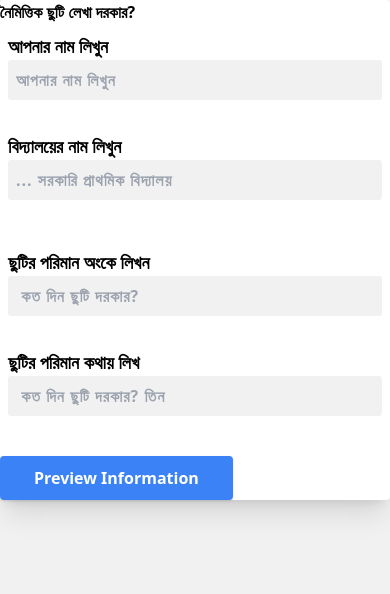
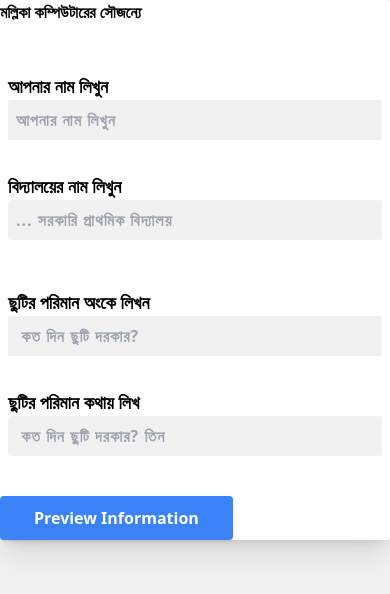
Before and after one commit to mollikacomputer/casual_leave, a Next.js app: page / in a window 390 px wide. Shown: the top 594 px of the page. Built offline with nearby package versions, Linux system fonts and the light colour scheme.

Commit message:
some info change

```diff
--- a/pages/index.js
+++ b/pages/index.js
@@ -71,13 +71,13 @@ export default function Home() {
           </div>
         ) : (
           <div className="bg-white radius rounded shadow-xl md:p-16 sm:p-2 sm:m-2 md:my-10 sm:my-2 ">
-            <h1 className="md:text-2xl sm:text-lg md:flex justify-center items-center font-bold">
+            <h1 className="md:text-2xl sm: hidden md:flex justify-center items-center font-bold">
               নৈমিত্তিক ছুটি লেখা দরকার?
               </h1>
             <h2 className="md:text-xl my-5 sm: hidden md:block md:flex justify-center items-center font-bold">
               অর্ঘ্য মন্ডল ও
             </h2>
-            <h3 className="md:text-lg mb-10 sm: hidden md:flex justify-center items-center font-bold">
+            <h3 className="md:text-lg mb-10 md:flex justify-center items-center font-bold">
               মল্লিকা কম্পিউটারের সৌজন্যে
             </h3>
             <div className="md:grid grid-cols-2 md:gap-10 sm: p-2 ">
```
